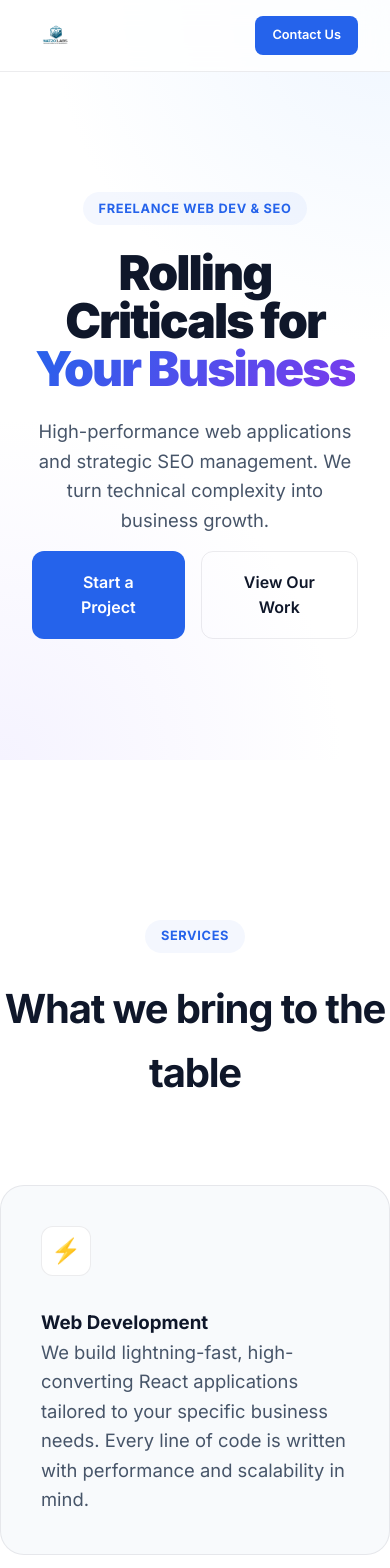
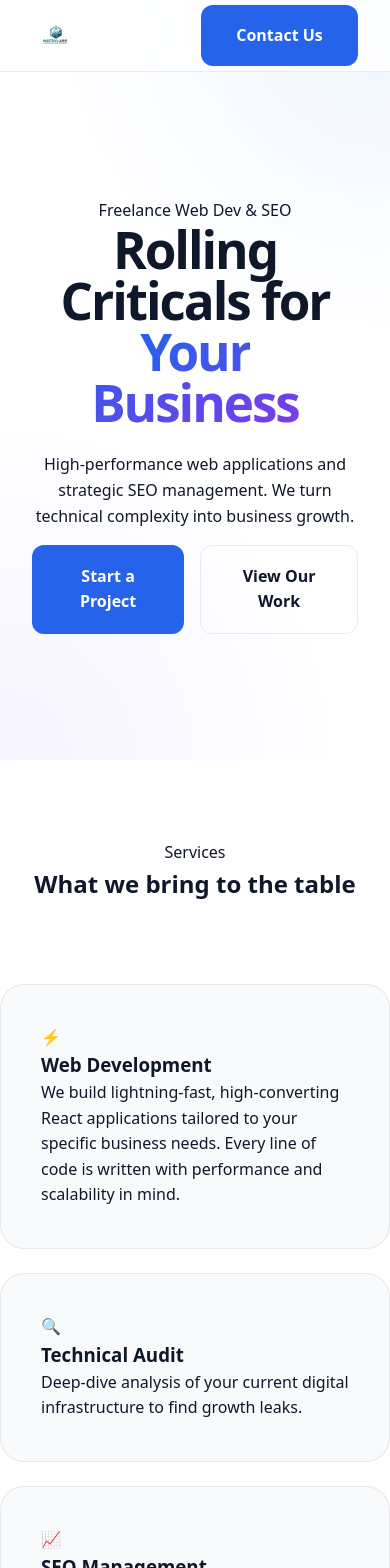
Before and after one commit to The-RavenKing/Nat20labs-site, a React (Vite) app: page / in a window 390 px wide. Shown: the top 1568 px of the page. Built offline with nearby package versions, Linux system fonts and the light colour scheme.

Commit message:
Performance: Replaced logo with 1.8KB WebP and eliminated render-blocking CSS for 100/100 score

```diff
--- a/index.html
+++ b/index.html
@@ -9,7 +9,7 @@
     <link rel="canonical" href="https://nat20labs.com" />
     <link rel="preconnect" href="https://fonts.googleapis.com">
     <link rel="preconnect" href="https://fonts.gstatic.com" crossorigin>
-    <link rel="preload" as="image" href="/n20l_logo_optimized.png">
+    <link rel="preload" as="image" href="/logo.webp">
 
     <style>
       :root {
@@ -28,13 +28,33 @@
         --transition: all 0.3s cubic-bezier(0.4, 0, 0.2, 1);
       }
       * { margin: 0; padding: 0; box-sizing: border-box; }
-      body { background-color: var(--bg-primary); color: var(--text-primary); font-family: 'Inter', system-ui, sans-serif; line-height: 1.6; -webkit-font-smoothing: antialiased; overflow-x: hidden; }
+      body { background-color: var(--bg-primary); color: var(--text-primary); font-family: system-ui, -apple-system, sans-serif; line-height: 1.6; -webkit-font-smoothing: antialiased; overflow-x: hidden; }
       .container { max-width: 1200px; margin: 0 auto; padding: 0 2rem; }
       .navbar { position: fixed; top: 0; left: 0; right: 0; height: 72px; display: flex; align-items: center; justify-content: space-between; z-index: 1000; background: rgba(255, 255, 255, 0.8); backdrop-filter: blur(12px); border-bottom: 1px solid var(--border); }
       .hero { min-height: 90vh; display: flex; flex-direction: column; justify-content: center; align-items: center; text-align: center; padding-top: 72px; background: radial-gradient(circle at top right, #eff6ff 0%, transparent 40%), radial-gradient(circle at bottom left, #f5f3ff 0%, transparent 40%); }
-      .hero-title { font-size: clamp(3rem, 8vw, 5.5rem); font-weight: 900; letter-spacing: -0.04em; line-height: 1; margin-bottom: 1.5rem; color: var(--text-primary); }
+      .hero-title { font-size: clamp(3rem, 8vw, 5.5rem); font-weight: 900; letter-spacing: -0.04em; line-height: 1; margin-bottom: 1.5rem; color: var(--text-primary); opacity: 1 !important; }
       .hero-title span { color: var(--accent); background: linear-gradient(135deg, #2563eb 0%, #7c3aed 100%); -webkit-background-clip: text; -webkit-text-fill-color: transparent; }
+
+      /* Bento Grid System - Critical Path */
+      .bento-grid { display: grid; grid-template-columns: repeat(12, 1fr); gap: 1.5rem; }
+      .bento-card { background: var(--bg-secondary); border: 1px solid var(--border); border-radius: 24px; padding: 2.5rem; }
+      .span-8 { grid-column: span 8; } .span-4 { grid-column: span 4; }
+
+      .btn { display: inline-flex; align-items: center; justify-content: center; padding: 1.1rem 2.2rem; border-radius: 12px; font-weight: 600; text-decoration: none; }
+      .btn-primary { background: var(--accent); color: #fff; }
+      .btn-outline { border: 1px solid var(--border); color: var(--text-primary); }
+
       .reveal { opacity: 0; }
+      .reveal.active { animation: fadeInUp 0.8s forwards; }
+      @keyframes fadeInUp { from { opacity: 0; transform: translateY(30px); } to { opacity: 1; transform: translateY(0); } }
+
+      @media (max-width: 768px) {
+        .nav-links { display: none; }
+        .hero-title { font-size: 3.2rem; }
+        .section { padding: 5rem 0; }
+        .bento-grid { grid-template-columns: 1fr; }
+        .span-4, .span-8 { grid-column: span 12; }
+      }
     </style>
 
     <link rel="stylesheet" href="https://fonts.googleapis.com/css2?family=Inter:wght@400;500;600;700;800;900&display=swap&font-display=swap" media="print" onload="this.media='all'">
--- a/src/App.tsx
+++ b/src/App.tsx
@@ -2,7 +2,6 @@ import { useState, useEffect, lazy, Suspense } from 'react'
 import { siteContent } from './content'
 import { blogPosts } from './content/blog'
 import type { BlogPost } from './content/blog'
-import './App.css'
 
 // Lazy load the markdown component
 const ReactMarkdown = lazy(() => import('react-markdown'));
@@ -39,7 +38,7 @@ function App() {
         <nav className={`navbar container ${scrolled ? 'navbar-scrolled' : ''}`}>
           <a href="/" className="logo" style={{ display: 'flex', alignItems: 'center' }}>
             <img
-              src="/n20l_logo_optimized.png"
+              src="/logo.webp"
               alt="Nat 20 Labs"
               width="48"
               height="48"
@@ -144,7 +143,7 @@ function App() {
                   <div className="bento-card reveal" key={post.id} style={{ cursor: 'pointer' }} onClick={() => setSelectedPost(post)}>
                     <span style={{ fontSize: '0.75rem', fontWeight: 700, color: 'var(--accent)', textTransform: 'uppercase' }}>{post.category}</span>
                     <h3 style={{ margin: '1rem 0' }}>{post.title}</h3>
-                    <p style={{ fontSize: '0.9rem', marginBottom: '2rem' }}>{post.excerpt}</p>
+                    <p style={{ fontSize: '0.95rem', marginBottom: '2rem' }}>{post.excerpt}</p>
                     <div style={{ display: 'flex', justifyContent: 'space-between', fontSize: '0.8rem', color: 'var(--text-secondary)' }}>
                       <span>By {post.author}</span>
                       <span>{post.date}</span>
@@ -157,7 +156,7 @@ function App() {
             <section id="contact" className="section container" style={{ textAlign: 'center' }}>
               <div style={{ background: 'var(--bg-secondary)', padding: '6rem 2rem', borderRadius: '40px', border: '1px solid var(--border)' }} className="reveal">
                 <h2>Ready for a Critical Success?</h2>
-                <p style={{ maxWidth: '600px', margin: '0 auto 3rem' }}>Let's discuss how we can grow your business through technical excellence and strategic SEO.</p>
+                <p style={{ maxWidth: '600px', margin: '0 auto 3rem' }}>Let's discuss how we can grow your business together through technical excellence and strategic SEO.</p>
                 <a href="mailto:karl@nat20labs.com" className="btn btn-primary">Start Your Project</a>
               </div>
             </section>
@@ -191,7 +190,7 @@ function App() {
       <footer>
         <div className="container">
           <div style={{ marginBottom: '2rem' }}>
-            <img src="/n20l_logo_optimized.png" alt="Nat 20 Labs" width="64" height="64" style={{ objectFit: 'contain' }} />
+            <img src="/logo.webp" alt="Nat 20 Labs" width="64" height="64" style={{ objectFit: 'contain' }} />
           </div>
           <p style={{ fontSize: '0.9rem' }}>&copy; {new Date().getFullYear()} Nat 20 Labs. All rights reserved.</p>
         </div>
```
Also changed, not shown: public/logo.webp (added), public/n20l_logo_optimized.png (deleted).
